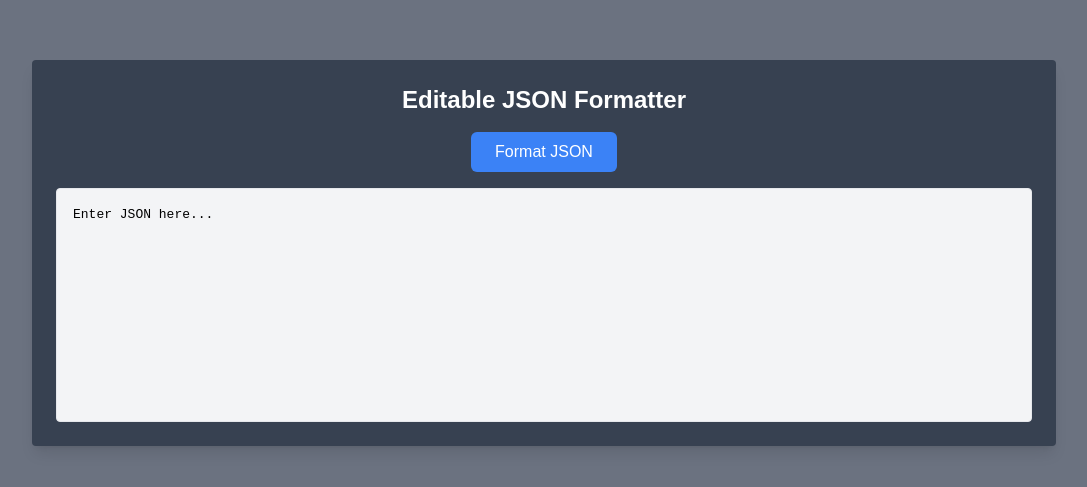
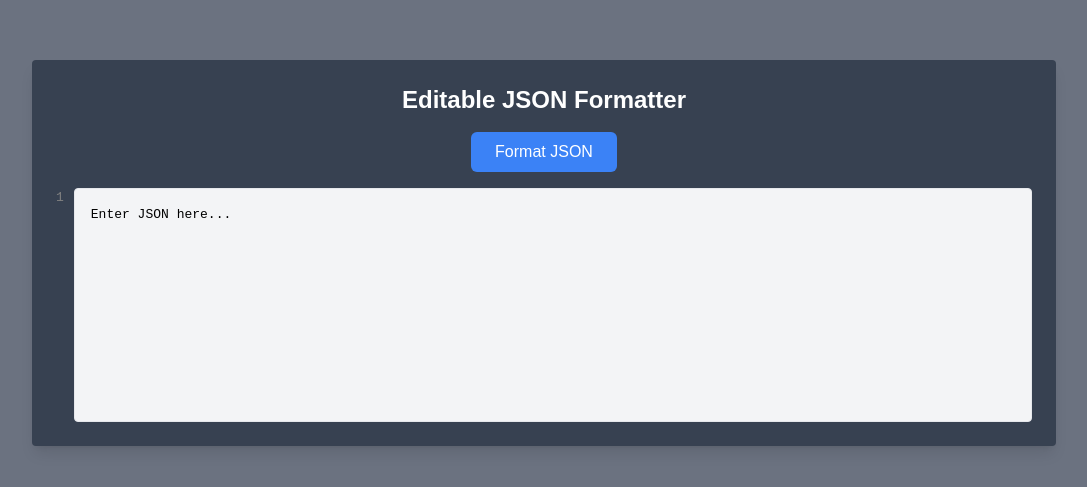
Before and after one commit to agnibyte/pretty-json, a Next.js app: page /test in a window 1280 px wide. Shown: the part 147-634 px from the top of the page, without its empty margins (96-1183 px from the left). Built offline with nearby package versions, Linux system fonts and the light colour scheme.

Commit message:
line no.

```diff
--- a/pages/test.js
+++ b/pages/test.js
@@ -1,9 +1,9 @@
-import { useState, useRef } from 'react';
+import { useState, useRef, useEffect } from 'react';
 
 export default function Home() {
   const [jsonInput, setJsonInput] = useState('');
   const [error, setError] = useState(null);
-  const preRef = useRef(null); // Reference to the <pre> tag
+  const preRef = useRef(null);
 
   const formatJson = () => {
     try {
@@ -16,7 +16,10 @@ export default function Home() {
     }
   };
 
-  // Save and restore cursor position
+  // Generate line numbers based on jsonInput
+  const lineNumbers = jsonInput.split('\n').map((_, index) => index + 1);
+
+  // Save and restore cursor position to avoid jump to top
   const saveCaretPosition = () => {
     const selection = window.getSelection();
     if (selection && selection.rangeCount > 0) {
@@ -62,7 +65,7 @@ export default function Home() {
   const handleInput = (e) => {
     const position = saveCaretPosition();
     setJsonInput(e.currentTarget.innerText);
-    setTimeout(() => restoreCaretPosition(position), 0); // Restore cursor after state update
+    setTimeout(() => restoreCaretPosition(position), 0);
   };
 
   return (
@@ -79,6 +82,23 @@ export default function Home() {
           >
             Format JSON
           </button>
+
+          {/* Line numbers and JSON editor */}
+          <div className="flex w-full">
+            {/* Line Numbers */}
+            <div
+              style={{
+                paddingRight: '10px',
+                textAlign: 'right',
+                fontFamily: 'monospace',
+                color: 'gray',
+                userSelect: 'none',
+              }}
+            >
+              {lineNumbers.map((line) => (
+                <div key={line}>{line}</div>
+              ))}
+            </div>
 
             {/* Editable JSON Input/Output in One <pre> Tag */}
             <div className="bg-gray-100 p-4 border rounded w-full">
@@ -99,6 +119,7 @@ export default function Home() {
                 {jsonInput || 'Enter JSON here...'}
               </pre>
             </div>
+          </div>
           {error && <p className="text-red-500 mt-2">{error}</p>}
         </div>
       </div>
```
Lines whose indentation alone changed are shown as unchanged.
